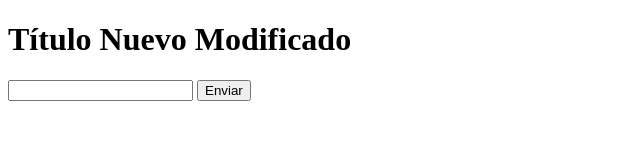
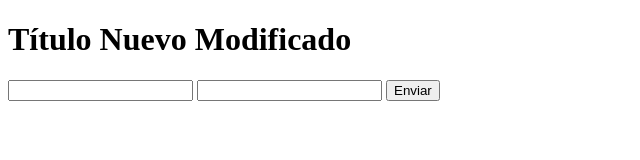
Before and after one commit to crissgit/hellogit, a plain HTML site: page index.html in a window 1280 px wide. Shown: the whole page, without its empty margins (0-640 px from the left). Drawn offline with Linux system fonts and the light colour scheme.

Commit message:
Se agrego last name

```diff
--- a/index.html
+++ b/index.html
@@ -10,6 +10,7 @@
 
     <form action="#" method="get">
         <input type="text" name="firstName" id="name">
+        <input type="text" name="lastName" id="name">
         <input type="button" value="Enviar">
     </form>
 </body>
```
